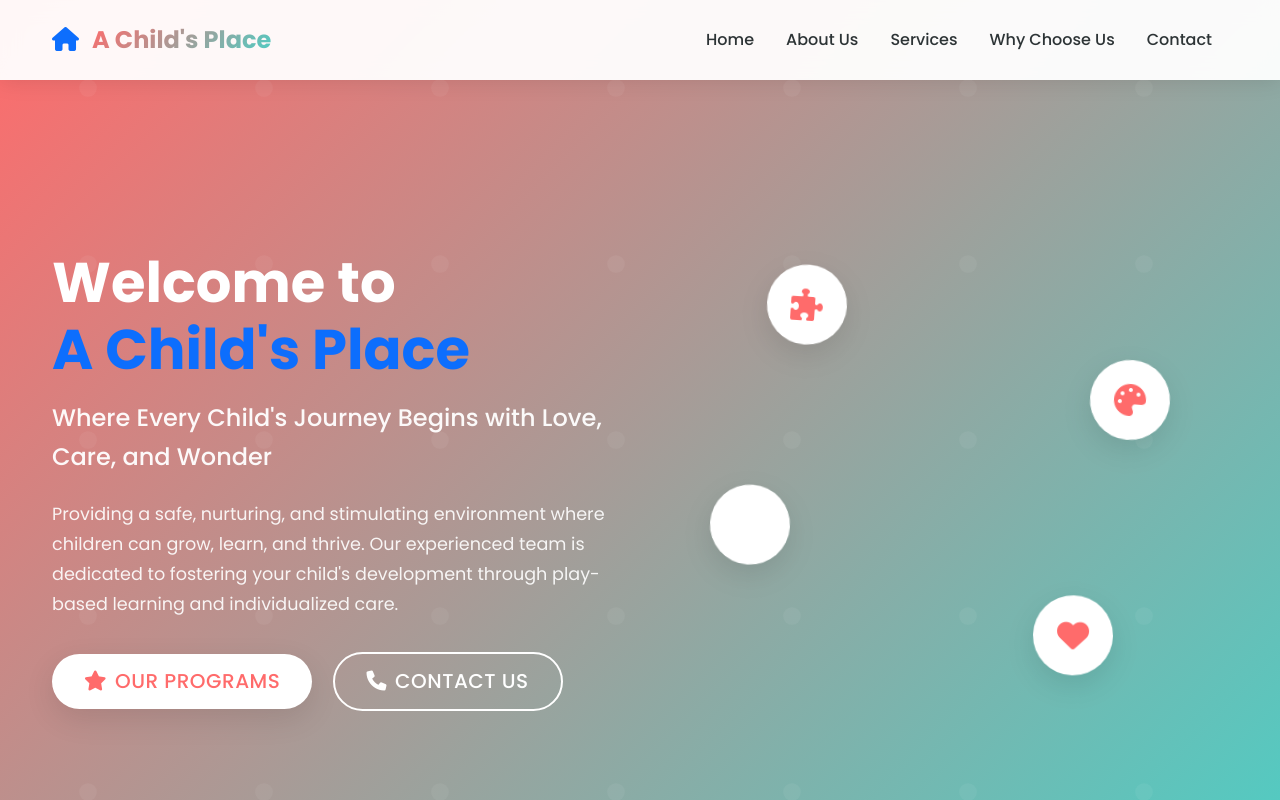
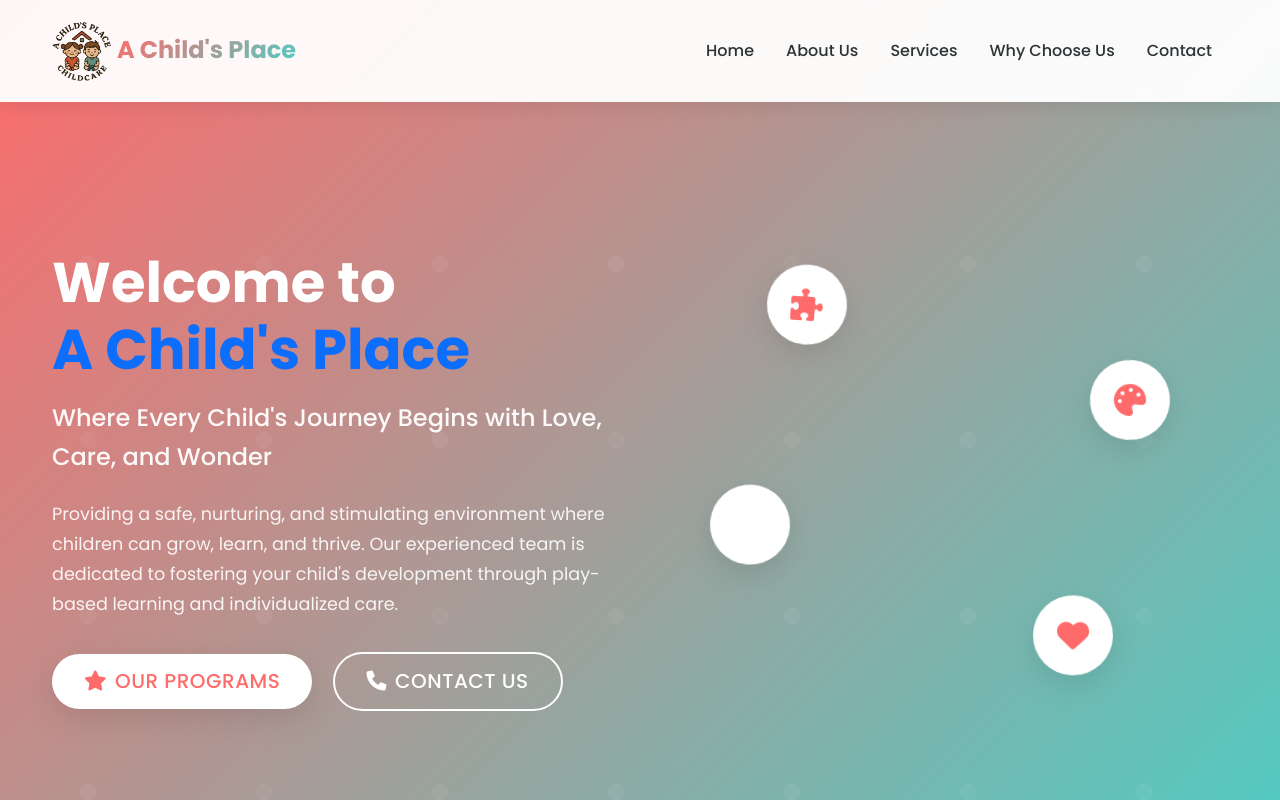
Before and after one commit to AdityaBirla27/A-childs-PLace-Website, a plain HTML site: page index.html in a window 1280 px wide. Shown: the top 800 px of the page. Drawn offline with nearby package versions, Linux system fonts and the light colour scheme.

Commit message:
Logo added

```diff
--- a/css/styles.css
+++ b/css/styles.css
@@ -75,6 +75,12 @@ h1, h2, h3, h4, h5, h6 {
     font-weight: 700;
     color: var(--primary-color) !important;
     text-decoration: none;
+}
+
+.navbar-brand img {
+    height: 60px;
+    width: auto;
+    left: 2px;
 }
 
 .brand-text {
--- a/index.html
+++ b/index.html
@@ -20,7 +20,7 @@
         <nav class="navbar navbar-expand-lg navbar-light fixed-top">
             <div class="container">
                 <a class="navbar-brand" href="#home">
-                    <i class="fas fa-home text-primary me-2"></i>
+                    <img src="images/Logo_Approved.png" alt="Logo" height="822" width="825">
                     <span class="brand-text">A Child's Place</span>
                 </a>
                 <button class="navbar-toggler" type="button" data-bs-toggle="collapse" data-bs-target="#navbarNav">
@@ -389,6 +389,8 @@
                 </div>
             </div>
 
+
+
             <!-- Contact Info -->
             <div class="row mt-5">
                 <div class="col-lg-4 col-md-6 mb-4">
```
Also changed, not shown: images/Logo_Approved.png (added).
